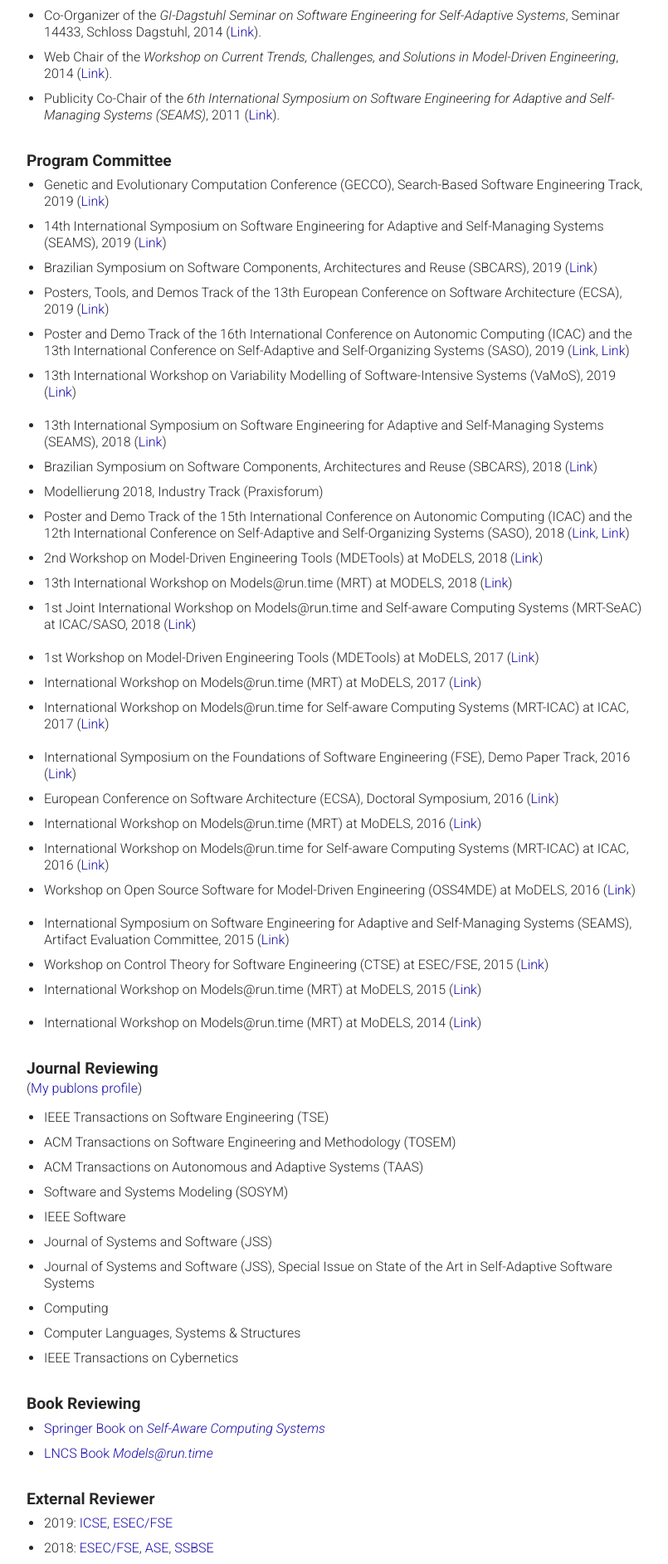
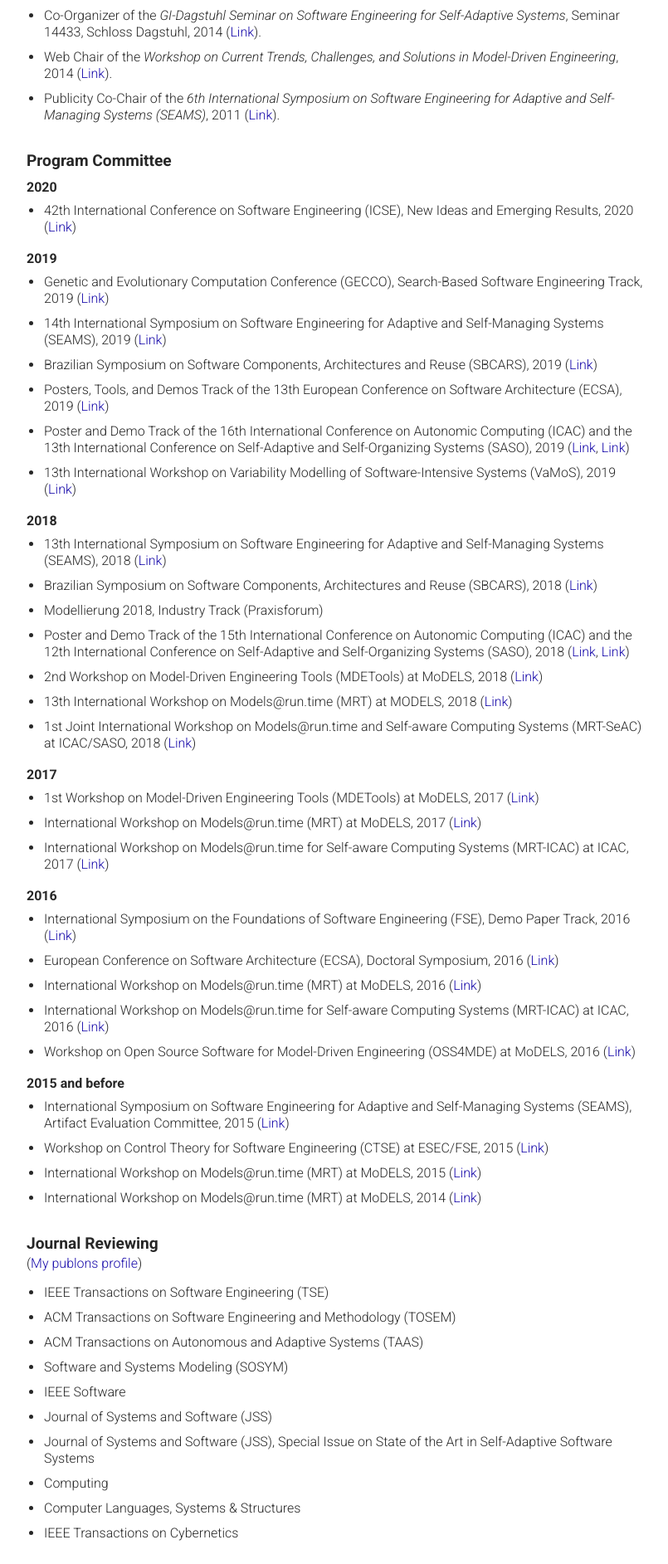
Before and after one commit to thomas-vogel/thomas-vogel.github.io, a Jekyll site: the page built from _pages/activities.md, in a window 1280 px wide. Shown: the part 874-2759 px from the top of the page at 83% size, without its empty margins (233-1038 px from the left). Built offline with Jekyll 4.4.1, drawn with Linux system fonts in a browser that asks for light colours.

Commit message:
Add PC ICSE-NIER 2020.

```diff
--- a/_pages/activities.md
+++ b/_pages/activities.md
@@ -36,6 +36,10 @@
 
 ## Program Committee
 
+### 2020
+* 42th International Conference on Software Engineering (ICSE), New Ideas and Emerging Results, 2020 ([Link](https://conf.researchr.org/track/icse-2020/icse-2020-New-Ideas-and-Emerging-Results){:target="_blank"})
+
+### 2019
 * Genetic and Evolutionary Computation Conference (GECCO), Search-Based Software Engineering Track, 2019 ([Link](https://gecco-2019.sigevo.org/){:target="_blank"})
 * 14th International Symposium on Software Engineering for Adaptive and Self-Managing Systems (SEAMS), 2019 ([Link](http://2019.seams-symposia.org){:target="_blank"})
 * Brazilian Symposium on Software Components, Architectures and Reuse (SBCARS), 2019 ([Link](http://cbsoft2019.ufba.br/#/sbcars){:target="_blank"})
@@ -43,6 +47,7 @@
 * Poster and Demo Track of the 16th International Conference on Autonomic Computing (ICAC) and the 13th International Conference on Self-Adaptive and Self-Organizing Systems (SASO), 2019 ([Link](http://icac2019.cs.umu.se/calls/call-for-posters-and-demos/){:target="_blank"}, [Link](http://saso2019.cs.umu.se/calls/call-for-posters-and-demos/){:target="_blank"})
 * 13th International Workshop on Variability Modelling of Software-Intensive Systems (VaMoS), 2019 ([Link](https://vamos2019.github.io){:target="_blank"})
 
+### 2018
 * 13th International Symposium on Software Engineering for Adaptive and Self-Managing Systems (SEAMS), 2018 ([Link](http://2018.seams-symposia.org){:target="_blank"})
 * Brazilian Symposium on Software Components, Architectures and Reuse (SBCARS), 2018 ([Link](http://cbsoft2018.icmc.usp.br/sbcars.html){:target="_blank"})
 * Modellierung 2018, Industry Track (Praxisforum)
@@ -51,20 +56,22 @@
 * 13th International Workshop on Models@run.time (MRT) at MODELS, 2018 ([Link](http://st.inf.tu-dresden.de/MRT18/){:target="_blank"})
 * 1st Joint International Workshop on Models@run.time and Self-aware Computing Systems (MRT-SeAC) at ICAC/SASO, 2018 ([Link](http://st.inf.tu-dresden.de/MRT18-ICAC/){:target="_blank"})
 
+### 2017
 * 1st Workshop on Model-Driven Engineering Tools (MDETools) at MoDELS, 2017 ([Link](http://mase.cs.queensu.ca/mdetools/){:target="_blank"})
 * International Workshop on Models@run.time (MRT) at MoDELS, 2017 ([Link](http://st.inf.tu-dresden.de/MRT17/){:target="_blank"})
 * International Workshop on Models@run.time for Self-aware Computing Systems (MRT-ICAC) at ICAC, 2017 ([Link](http://st.inf.tu-dresden.de/MRT17-ICAC/){:target="_blank"})
 
+### 2016
 * International Symposium on the Foundations of Software Engineering (FSE), Demo Paper Track, 2016 ([Link](https://www.cs.ucdavis.edu/fse2016/calls/demos/){:target="_blank"})
 * European Conference on Software Architecture (ECSA), Doctoral Symposium, 2016 ([Link](http://ecsa2016.icmc.usp.br/#doctoral){:target="_blank"})
 * International Workshop on Models@run.time (MRT) at MoDELS, 2016 ([Link](http://st.inf.tu-dresden.de/MRT16/){:target="_blank"})
 * International Workshop on Models@run.time for Self-aware Computing Systems (MRT-ICAC) at ICAC, 2016 ([Link](http://st.inf.tu-dresden.de/MRT16-ICAC/){:target="_blank"}{:target="_blank"})
 * Workshop on Open Source Software for Model-Driven Engineering (OSS4MDE) at MoDELS, 2016 ([Link](http://mase.cs.queensu.ca/oss4mde/){:target="_blank"})
 
+### 2015 and before
 * International Symposium on Software Engineering for Adaptive and Self-Managing Systems (SEAMS), Artifact Evaluation Committee, 2015 ([Link](http://www.disim.univaq.it/seams2015/){:target="_blank"})
 * Workshop on Control Theory for Software Engineering (CTSE) at ESEC/FSE, 2015 ([Link](http://dl.acm.org/citation.cfm?id=2804337){:target="_blank"})
 * International Workshop on Models@run.time (MRT) at MoDELS, 2015 ([Link](https://st.inf.tu-dresden.de/MRT15/){:target="_blank"})
-
 * International Workshop on Models@run.time (MRT) at MoDELS, 2014 ([Link](https://st.inf.tu-dresden.de/MRT14/){:target="_blank"})
 
 
--- a/assets/css/main.scss
+++ b/assets/css/main.scss
@@ -370,6 +370,12 @@
 			margin-top: 30px;
 			margin-bottom: 5px;
 		}
+		h3 {
+			font-size: 1em;
+			font-weight: 600;
+			margin-top: 15px;
+			margin-bottom: 5px;
+		}
 		p {
 			font-size: 1em;
 			line-height: 125%;
```
